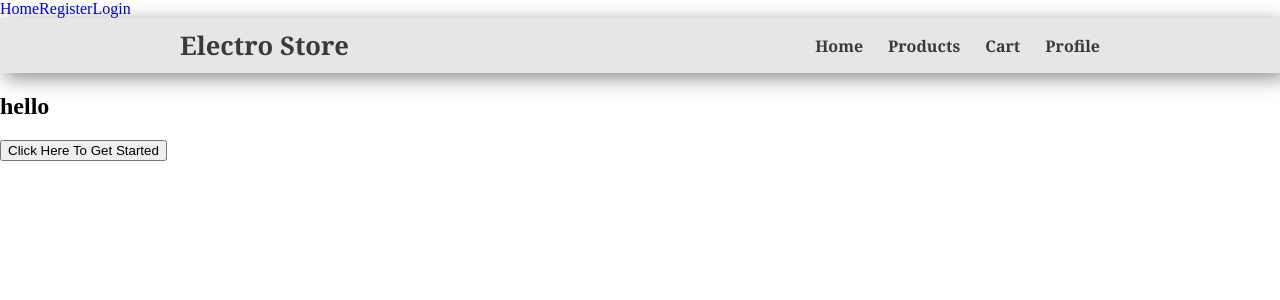
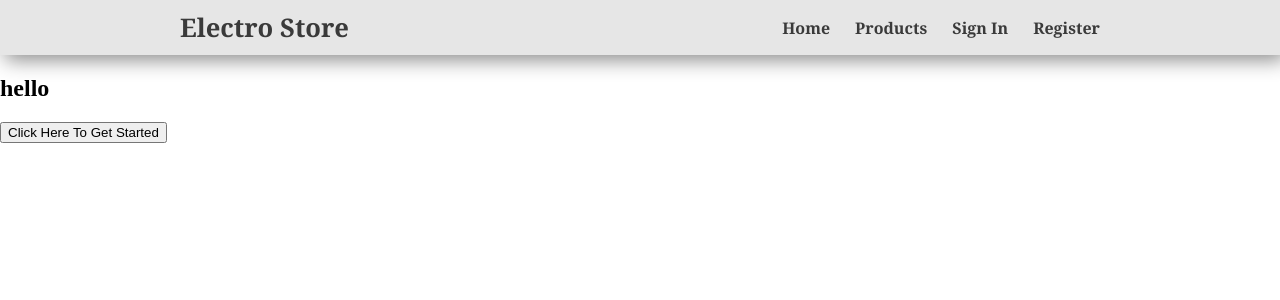
Before and after one commit to NOORSALMAN25/ElectroStore-frontEnd, a React (Vite) app: page / in a window 1280 px wide. Shown: the top 300 px of the page. Built offline with nearby package versions, Linux system fonts and the light colour scheme.

Commit message:
nav bar edited to be dnamic for the users but it is still not perfect

```diff
--- a/src/components/Nav.jsx
+++ b/src/components/Nav.jsx
@@ -1,40 +1,18 @@
-import { NavLink } from 'react-router-dom'
-import { Link } from 'react-router-dom'
+import { NavLink, Link } from 'react-router-dom'
 const Nav = ({ user, handleLogOut }) => {
-  let userOptions
-  if (user) {
-    userOptions = (
-      <>
-        <Link onClick={handleLogOut} to="/">
-          Sign Out
-        </Link>
-      </>
-    )
-  }
-
-  const publicOptions = (
-    <>
-      <Link to="/">Home</Link>
-      <Link to="/signup">Register</Link>
-      <Link to="/login">Login</Link>
-    </>
-  )
-
   return (
-    <>
-      <header>
-        {user ? <h3>Welcome, {user.name}!</h3> : null}
-        <nav>{user ? userOptions : publicOptions}</nav>
-      </header>
-
     <nav className="navbar">
       <NavLink to="/">
         <div className="logo">Electro Store</div>
       </NavLink>
+
       <div className="nav-links">
         <NavLink className="nav-item" to="/">
           Home
         </NavLink>
+
+        {user ? (
+          <>
             <NavLink className="nav-item" to="/products">
               Products
             </NavLink>
@@ -44,9 +22,26 @@ const Nav = ({ user, handleLogOut }) => {
             <NavLink className="nav-item" to="/profile">
               Profile
             </NavLink>
+            <Link className="nav-item" onClick={handleLogOut} to="/">
+              Sign Out
+            </Link>
+          </>
+        ) : (
+          <>
+            {/* this NavLink need to be removed it is just here for testing */}
+            <NavLink className="nav-item" to="/products">
+              Products
+            </NavLink>
+            <NavLink className="nav-item" to="/login">
+              Sign In
+            </NavLink>
+            <NavLink className="nav-item" to="/signup">
+              Register
+            </NavLink>
+          </>
+        )}
       </div>
     </nav>
-    </>
   )
 }
 
--- a/src/components/SignUp.jsx
+++ b/src/components/SignUp.jsx
@@ -11,6 +11,7 @@ const SignUp = () => {
     password: '',
     confirmPassword: ''
   }
+
   const [formValues, setFormValues] = useState(initialState)
   const handleChange = (e) => {
     setFormValues({ ...formValues, [e.target.name]: e.target.value })
```
Lines whose indentation alone changed are shown as unchanged.
